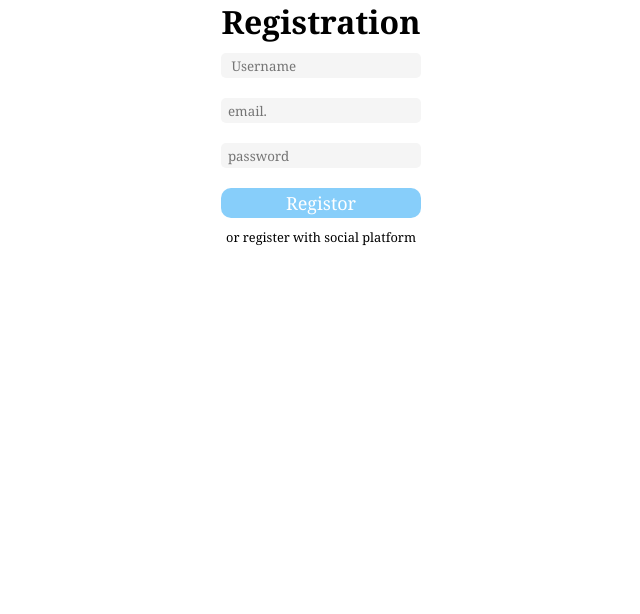
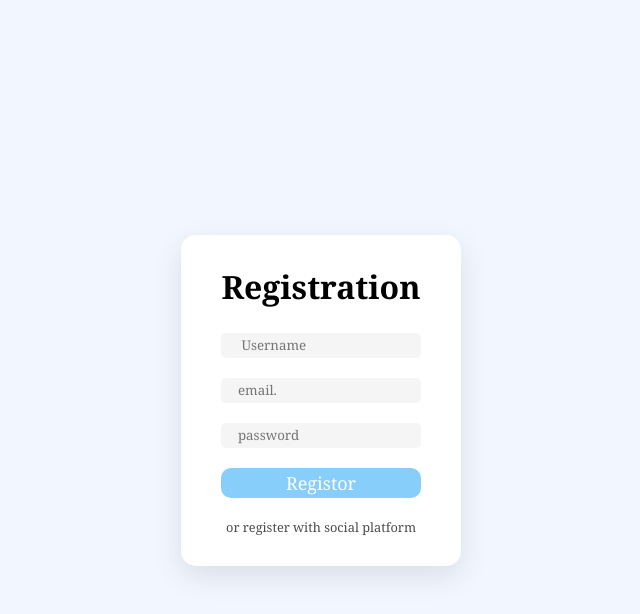
Before and after one commit to rampandey8076/login-page-, a plain HTML site: page index.html in a window 1280 px wide. Shown: the whole page, without its empty margins (319-959 px from the left). Drawn offline with Linux system fonts and the light colour scheme.

Commit message:
animation add

```diff
--- a/style.css
+++ b/style.css
@@ -4,29 +4,64 @@
     box-sizing: border-box;
     font-family: Cambria, Cochin, Georgia, Times, 'Times New Roman', serif;
 }
+
+/* Center the box */
+body{
+    height: 100vh;
+    display: flex;
+    justify-content: center;
+    align-items: center;
+    background: #f2f6ff;
+}
+
+/* Animation for box */
 .box{
     text-align: center;
+    background: white;
+    padding: 30px;
+    border-radius: 15px;
+    box-shadow: 0 10px 30px rgba(0,0,0,0.1);
+    animation: slideFade 1s ease forwards;
 }
 
-
+/* Keyframes for box animation */
+@keyframes slideFade {
+    from{
+        opacity: 0;
+        transform: translateY(40px);
+    }
+    to{
+        opacity: 1;
+        transform: translateY(0);
+    }
+}
 
 h1{
-    text-align: center
+    text-align: center;
+    margin-bottom: 15px;
+}
 
-
-}
+/* Input styling + focus animation */
 .inp{
     width: 200px;
-    height: 25px;;
+    height: 25px;
     margin: 10px;
     border-radius: 5px;
     background-color: whitesmoke;
     border: none;
+    padding-left: 10px;
+    transition: all 0.3s ease;
+}
 
+.inp:focus{
+    outline: none;
+    background-color: white;
+    box-shadow: 0 0 8px lightskyblue;
+    transform: scale(1.05);
 }
+
+/* Button styling + hover animation */
 #btn{
-
-
     width: 200px;
     height: 30px;
     margin:10px;
@@ -35,7 +70,18 @@ h1{
     border: none;
     color: white;
     font-size: large;
+    cursor: pointer;
+    transition: all 0.3s ease;
 }
+
+#btn:hover{
+    background-color: dodgerblue;
+    transform: translateY(-3px);
+    box-shadow: 0 5px 15px rgba(30,144,255,0.5);
+}
+
 p{
     font-size: 0.8em;
+    margin-top: 10px;
+    opacity: 0.7;
 }
```
